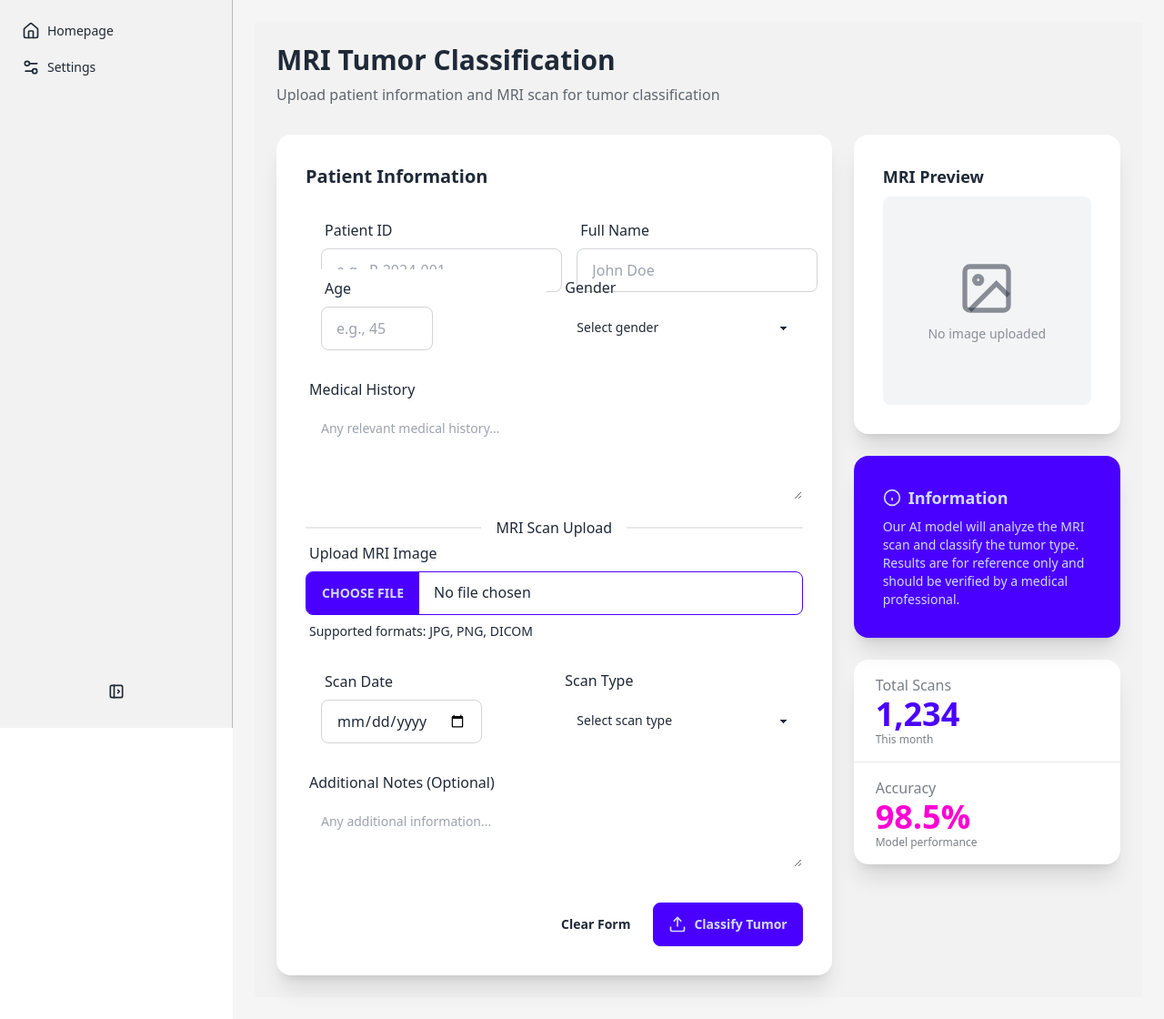
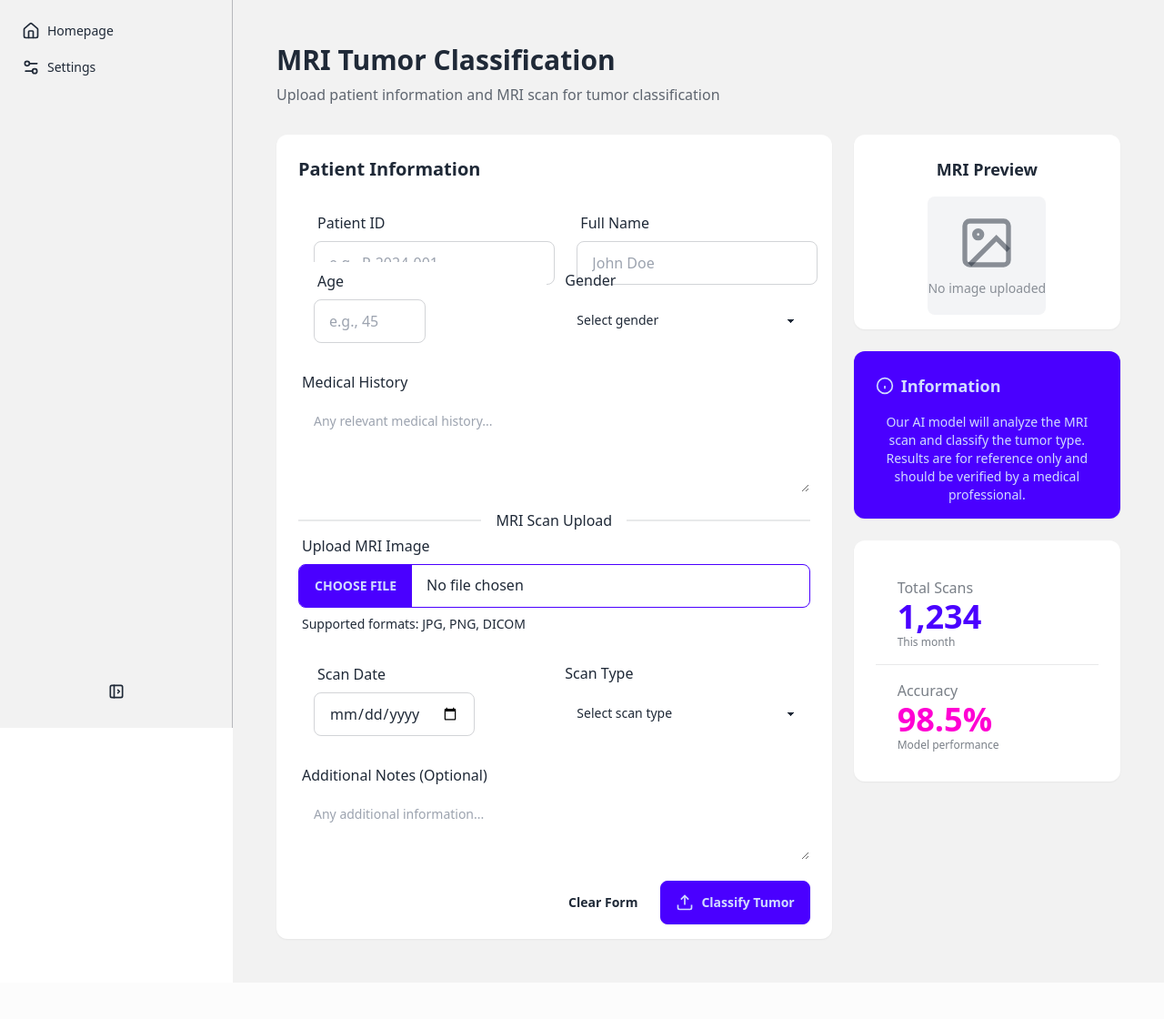
Before and after one commit to WWH16/tumor-classification-web-ver, a Django app: page /app in a window 1280 px wide. Shown: the whole page at 91% size. After the commit the page ends 1034 px from the top, so only its background shows below. Run offline with Django 5.2, Linux system fonts and the light colour scheme; some libraries are stand-ins or nearby versions.

Commit message:
updated the color, and cards

```diff
--- a/mainapp/templates/dashboard_base.html
+++ b/mainapp/templates/dashboard_base.html
@@ -59,7 +59,7 @@
     <input id="sidebar-toggle" type="checkbox" class="drawer-toggle" />
 
     <!-- Page Content -->
-    <div class="bg-[#f5f5f5] drawer-content p-6">
+    <div class="bg-base-200 drawer-content p-6">
       {% block content %}
       <!-- Your main page content -->
       {% endblock %}
--- a/mainapp/templates/main.html
+++ b/mainapp/templates/main.html
@@ -12,9 +12,9 @@
     <div class="grid grid-cols-1 lg:grid-cols-3 gap-6">
       <!-- Form Section -->
       <div class="lg:col-span-2">
-        <div class="card bg-white shadow-xl">
-          <div class="card-body">
-            <h2 class="card-title text-xl mb-4">Patient Information</h2>
+        <div class="card bg-base-100 shadow-sm rounded-xl w-full">
+          <div class="card-body px-6 pt-6 pb-4">
+            <h2 class="card-title mb-4 text-xl">Patient Information</h2>
             <form id="patientForm" class="space-y-4">
               <!-- Patient ID & Name -->
               <div class="grid grid-cols-1 md:grid-cols-2 gap-4">
@@ -88,7 +88,7 @@
               </label>
 
               <!-- Submit Button -->
-              <div class="card-actions justify-end pt-4">
+              <div class="card-actions justify-end mt-4">
                 <button type="reset" class="btn btn-ghost">Clear Form</button>
                 <button type="submit" class="btn btn-primary flex items-center gap-2">
                   <svg xmlns="http://www.w3.org/2000/svg" class="h-5 w-5" viewBox="0 0 24 24" fill="none" stroke="currentColor" stroke-width="2">
@@ -107,9 +107,9 @@
       <!-- Preview & Info Section -->
       <div class="lg:col-span-1 space-y-6">
         <!-- Image Preview Card -->
-        <div class="card bg-white shadow-xl">
-          <div class="card-body">
-            <h3 class="card-title text-lg">MRI Preview</h3>
+        <div class="card bg-base-100 shadow-sm rounded-xl w-full">
+          <div class="card-body items-center text-center px-6 pt-6 pb-4">
+            <h3 class="card-title mb-2 text-lg">MRI Preview</h3>
             <div id="imagePreview" class="aspect-square bg-gray-100 rounded-lg flex items-center justify-center">
               <div class="text-center text-base-content/50">
                 <svg xmlns="http://www.w3.org/2000/svg" class="h-16 w-16 mx-auto mb-2" viewBox="0 0 24 24" fill="none" stroke="currentColor" stroke-width="2">
@@ -124,9 +124,9 @@
         </div>
 
         <!-- Classification Info -->
-        <div class="card bg-primary text-primary-content shadow-xl">
-          <div class="card-body">
-            <h3 class="card-title text-lg flex items-center gap-2">
+        <div class="card bg-primary text-primary-content shadow-sm rounded-xl w-full">
+          <div class="card-body px-6 pt-6 pb-4">
+            <h3 class="card-title text-lg flex items-center gap-2 mb-2">
               <svg xmlns="http://www.w3.org/2000/svg" class="h-5 w-5" viewBox="0 0 24 24" fill="none" stroke="currentColor" stroke-width="2">
                 <circle cx="12" cy="12" r="10"></circle>
                 <line x1="12" y1="16" x2="12" y2="12"></line>
@@ -134,14 +134,16 @@
               </svg>
               Information
             </h3>
-            <p class="text-sm">
+            <p class="text-sm text-center">
               Our AI model will analyze the MRI scan and classify the tumor type. Results are for reference only and should be verified by a medical professional.
             </p>
           </div>
         </div>
 
         <!-- Quick Stats -->
-        <div class="stats stats-vertical bg-white shadow-xl w-full">
+        <div class="card bg-base-100 shadow-sm rounded-xl w-full">
+          <div class="card-body px-6 pt-6 pb-4">
+            <div class="stats stats-vertical w-full">
               <div class="stat">
                 <div class="stat-title">Total Scans</div>
                 <div class="stat-value text-primary">1,234</div>
@@ -151,6 +153,8 @@
                 <div class="stat-title">Accuracy</div>
                 <div class="stat-value text-secondary">98.5%</div>
                 <div class="stat-desc">Model performance</div>
+              </div>
+            </div>
           </div>
         </div>
       </div>
@@ -173,8 +177,8 @@
       </div>
 
       <!-- Classification Details -->
-      <div class="card bg-white shadow-lg">
-        <div class="card-body">
+      <div class="card bg-base-100 shadow-sm rounded-xl w-full">
+        <div class="card-body px-6 pt-6 pb-4">
           <h4 class="font-bold text-lg mb-3">Detected Tumor Type</h4>
           <div class="badge badge-lg badge-primary mb-4">Glioblastoma</div>
 
```
Lines whose indentation alone changed are shown as unchanged.
